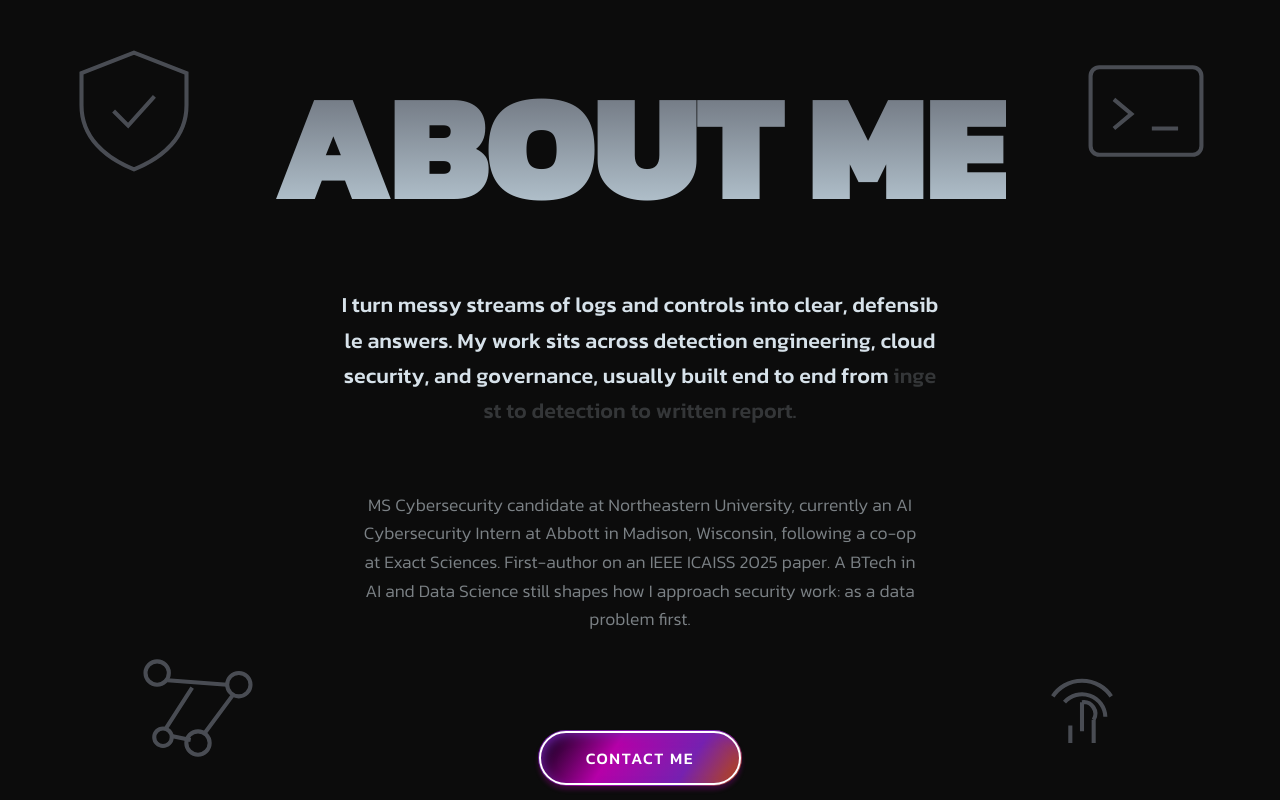
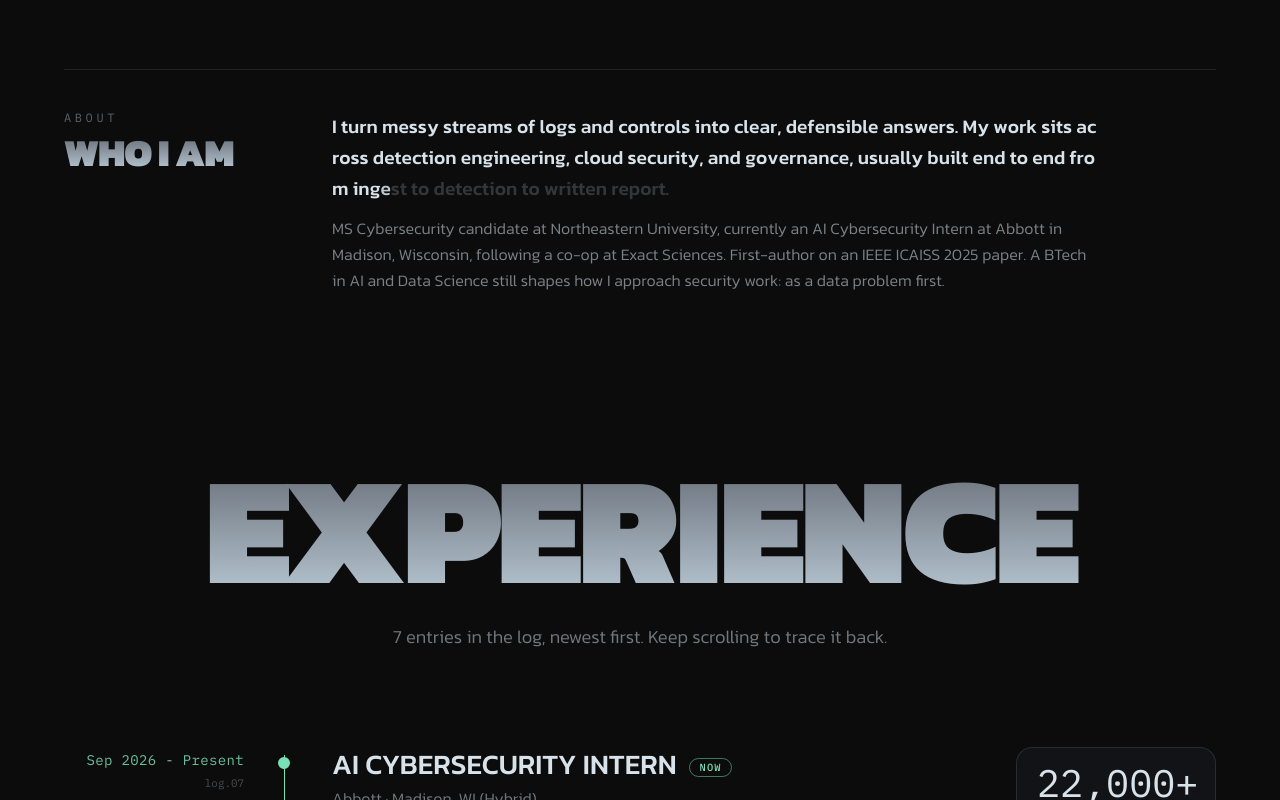
Before and after one commit to ronankongala/portfolio, a React (Vite) app: page / in a window 1280 px wide. Shown: the part 1560-2360 px from the top of the page. Built offline with nearby package versions, Linux system fonts and the light colour scheme.

Commit message:
Compact the About section
Replaces the full-viewport About (giant heading, corner glyphs, contact
button) with a two-column band: small label and heading beside the bio.
Desktop height 900px -> 385px.

```diff
--- a/src/sections/AboutSection.tsx
+++ b/src/sections/AboutSection.tsx
@@ -1,115 +1,30 @@
 import FadeIn from '../components/FadeIn';
 import AnimatedText from '../components/AnimatedText';
-import ContactButton from '../components/ContactButton';
 import { ABOUT_TEXT } from '../data/profile';
-
-// Monoline security glyphs replace the original's hotlinked 3D corner art.
-const STROKE = '#646973';
-
-function Shield() {
-  return (
-    <svg viewBox="0 0 48 48" fill="none" stroke={STROKE} strokeWidth="1.4" className="w-full h-auto">
-      <path d="M24 4 6 11v11c0 11 8 18 18 22 10-4 18-11 18-22V11L24 4Z" />
-      <path d="M17 24l5 5 9-10" />
-    </svg>
-  );
-}
-function Terminal() {
-  return (
-    <svg viewBox="0 0 48 48" fill="none" stroke={STROKE} strokeWidth="1.4" className="w-full h-auto">
-      <rect x="5" y="9" width="38" height="30" rx="3" />
-      <path d="M13 20l6 5-6 5M26 30h9" />
-    </svg>
-  );
-}
-function Graph() {
-  return (
-    <svg viewBox="0 0 48 48" fill="none" stroke={STROKE} strokeWidth="1.4" className="w-full h-auto">
-      <circle cx="10" cy="12" r="4" />
-      <circle cx="38" cy="16" r="4" />
-      <circle cx="24" cy="36" r="4" />
-      <circle cx="12" cy="34" r="3" />
-      <path d="M13.5 14.5 34 16M36 19.5 26 33M21.5 35 14.5 33.5M13 31l9-14" />
-    </svg>
-  );
-}
-function Fingerprint() {
-  return (
-    <svg viewBox="0 0 48 48" fill="none" stroke={STROKE} strokeWidth="1.4" className="w-full h-auto">
-      <path d="M14 20a12 12 0 0 1 20 0M18 22a8 8 0 0 1 14 5M24 22a4 4 0 0 1 4 6M24 22v10M20 30v6M28 28v8" />
-    </svg>
-  );
-}
-
-const DECOR = [
-  {
-    node: <Shield />,
-    className:
-      'w-[80px] sm:w-[110px] md:w-[140px] top-[6%] left-[2%] sm:left-[3%] md:left-[5%]',
-    delay: 0.1,
-    x: -80,
-  },
-  {
-    node: <Graph />,
-    className:
-      'w-[80px] sm:w-[110px] md:w-[140px] bottom-[10%] left-[4%] sm:left-[7%] md:left-[10%]',
-    delay: 0.25,
-    x: -80,
-  },
-  {
-    node: <Terminal />,
-    className:
-      'w-[80px] sm:w-[110px] md:w-[140px] top-[6%] right-[2%] sm:right-[3%] md:right-[5%]',
-    delay: 0.15,
-    x: 80,
-  },
-  {
-    node: <Fingerprint />,
-    className:
-      'w-[80px] sm:w-[110px] md:w-[140px] bottom-[10%] right-[4%] sm:right-[7%] md:right-[10%]',
-    delay: 0.3,
-    x: 80,
-  },
-];
 
 export default function AboutSection() {
   return (
-    <section
-      id="about"
-      className="relative min-h-screen flex items-center justify-center px-5 sm:px-8 md:px-10 py-20"
-    >
-      {DECOR.map((item, i) => (
-        <div
-          key={i}
-          className={`absolute pointer-events-none opacity-70 ${item.className}`}
-          aria-hidden="true"
-        >
-          <FadeIn delay={item.delay} x={item.x} y={0} duration={0.9}>
-            {item.node}
-          </FadeIn>
-        </div>
-      ))}
-
-      <div className="relative z-10 flex flex-col items-center gap-16 sm:gap-20 md:gap-24 max-w-4xl">
-        <div className="flex flex-col items-center gap-10 sm:gap-14 md:gap-16">
-          <FadeIn
-            as="h2"
-            delay={0}
-            y={40}
-            className="hero-heading font-black uppercase leading-none tracking-tight text-center"
-            style={{ fontSize: 'clamp(3rem, 12vw, 160px)' }}
+    <section id="about" className="px-5 sm:px-8 md:px-10 py-16 sm:py-20">
+      <div className="max-w-6xl mx-auto grid grid-cols-1 md:grid-cols-[220px_1fr] gap-4 md:gap-12 border-t border-[#D7E2EA]/10 pt-10">
+        <FadeIn y={20}>
+          <p className="font-mono text-xs tracking-[0.3em] text-[#D7E2EA]/40 uppercase">About</p>
+          <h2
+            className="hero-heading font-black uppercase leading-none tracking-tight mt-2 whitespace-nowrap"
+            style={{ fontSize: 'clamp(1.8rem, 3vw, 2.4rem)' }}
           >
-            About me
-          </FadeIn>
+            Who I am
+          </h2>
+        </FadeIn>
+        <div className="flex flex-col gap-3 max-w-3xl">
           <AnimatedText
             text={ABOUT_TEXT}
-            className="text-[#D7E2EA] font-medium text-center leading-relaxed max-w-[600px]"
-            style={{ fontSize: 'clamp(1rem, 2vw, 1.35rem)' }}
+            className="text-[#D7E2EA] font-medium leading-relaxed"
+            style={{ fontSize: 'clamp(1rem, 1.6vw, 1.2rem)' }}
           />
           <FadeIn
             delay={0.1}
-            className="text-[#D7E2EA]/55 font-light text-center leading-relaxed max-w-[560px]"
-            style={{ fontSize: 'clamp(0.9rem, 1.6vw, 1.1rem)' }}
+            className="text-[#D7E2EA]/55 font-light leading-relaxed"
+            style={{ fontSize: 'clamp(0.88rem, 1.3vw, 1rem)' }}
           >
             MS Cybersecurity candidate at Northeastern University, currently an AI Cybersecurity
             Intern at Abbott in Madison, Wisconsin, following a co-op at Exact Sciences. First-author
@@ -117,9 +32,6 @@ export default function AboutSection() {
             security work: as a data problem first.
           </FadeIn>
         </div>
-        <FadeIn>
-          <ContactButton />
-        </FadeIn>
       </div>
     </section>
   );
```
Also changed, not shown: 1 other file (tests, documents, lock files or other folders).
